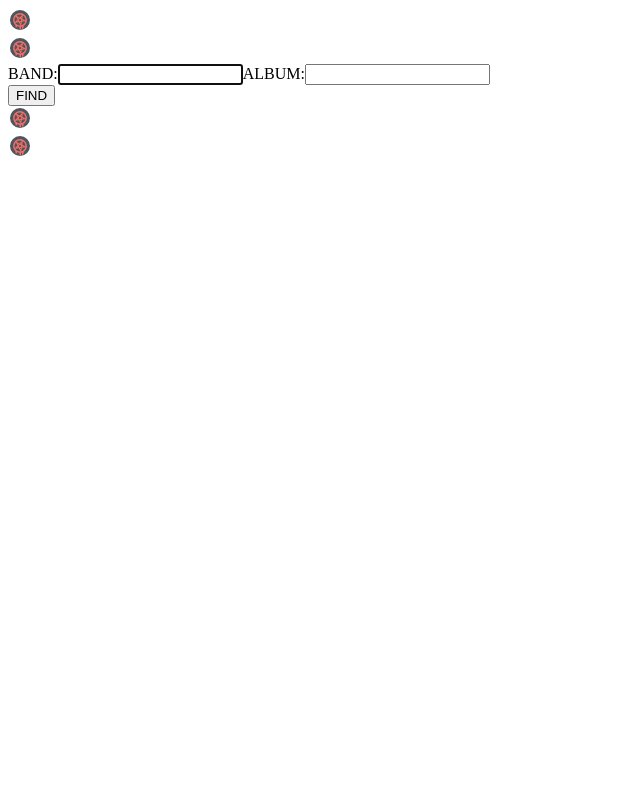
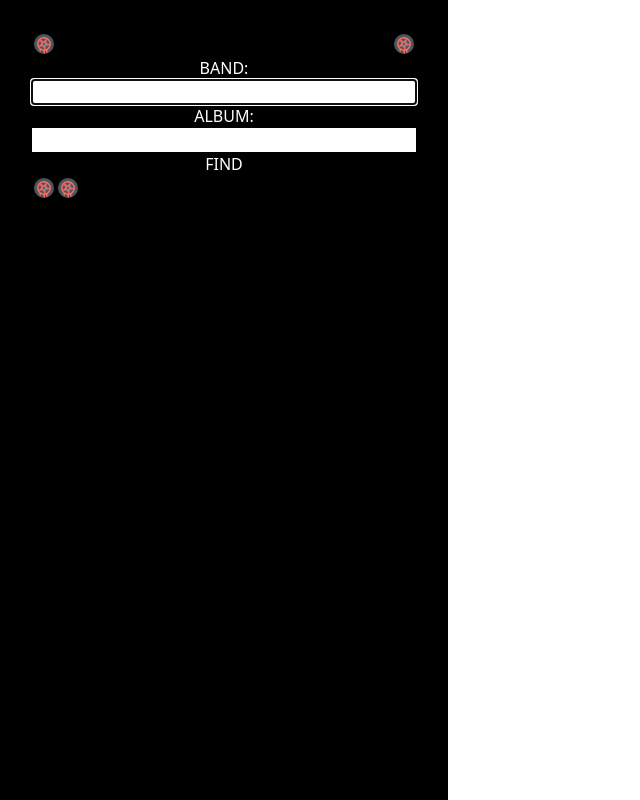
Before and after one commit to radosliwa/metal-archives-chrome-extension-for-metalheads-, a Vue app in the folder vue-metal-archives/: page / in a window 1280 px wide. Shown: the whole page, without its empty margins (0-640 px from the left). Built offline with nearby package versions, Linux system fonts and the light colour scheme.

Commit message:
tailwind added

```diff
--- /dev/null
+++ b/vue-metal-archives/postcss.config.js
@@ -0,0 +1,6 @@
+module.exports = {
+  plugins: {
+    tailwindcss: {},
+    autoprefixer: {},
+  },
+}
--- a/vue-metal-archives/public/content_scripts.ts
+++ b/vue-metal-archives/public/content_scripts.ts
@@ -8,6 +8,8 @@ chrome.storage.sync.get(['ma-structure'], async (res) => {
     select!.value = response.category;
     searchQueryBox!.value = response.input;
     setTimeout(() => {
+        console.log('RESPONSE', response);
+
         searchForm!.submit();
     }, 500)
 });
--- a/vue-metal-archives/src/App.vue
+++ b/vue-metal-archives/src/App.vue
@@ -1,6 +1,6 @@
 <template>
-    <div id="ma-container">
-        <div class="icon-wrapper">
+    <div id="ma-container" class="bg-black p-8 min-h-screen max-w-md text-center">
+        <div class="icon-wrapper flex justify-between">
             <div class="pentagram">
                 <img class="pentagram" src="./assets/images/pentagram.svg" alt="pentagram">
             </div>
@@ -8,16 +8,17 @@
                 <img class="pentagram" src="./assets/images/pentagram.svg" alt="pentagram">
             </div>
         </div>
-        <form id="searchForm" action="">
-            <div class="inputs">
-                <label for="bandName">BAND:</label>
+        <form id="searchForm" action="" class="flex flex-col">
+            <div class="inputs flex flex-col">
+                <label for="bandName" class="text-white">BAND:</label>
                 <input type="text" ref="inputBand" name="band" id="bandName" autofocus>
-                <label for="album">ALBUM:</label>
+                <label for="album" class="text-white">ALBUM:</label>
                 <input type="text" ref="inputAlbum" name="album" id="album">
             </div>
-            <button id="submitBtn" ref="submitBtn" type="submit" @click.prevent="handleSubmit">FIND</button>
+            <div role="button" id="submitBtn" class="text-white" ref="submitBtn" type="submit"
+                @click.prevent="handleSubmit">FIND</div>
         </form>
-        <div class="icon-wrapper">
+        <div class="icon-wrapper flex space">
             <div class="pentagram">
                 <img class="pentagram" src="./assets/images/pentagram.svg" alt="">
             </div>
@@ -30,7 +31,7 @@
 
 
 <script lang="ts">
-import { defineComponent, onMounted, reactive, Ref, ref, onUnmounted } from 'vue'
+import { defineComponent, onMounted, reactive, Ref, ref, onUnmounted, computed } from 'vue'
 
 interface IFormData {
     category: string;
@@ -39,15 +40,15 @@ interface IFormData {
 
 export default defineComponent({
     setup() {
-        const submitBtn = ref<HTMLButtonElement | null>(null);
+        const submitBtn = ref<HTMLDivElement | null>(null);
         const inputBand = ref<HTMLInputElement | null>(null);
         const inputAlbum = ref<HTMLInputElement | null>(null);
         const inputs: Ref<HTMLInputElement | null>[] = [inputBand, inputAlbum];
-        const enterPressedAndFormReady = ref(false);
         const formData: IFormData = reactive({
             category: '',
             input: ''
         })
+        const formReady = computed(() => formData.category.length > 0 || formData.input.length > 0);
 
         function handleListener(elem: any, event: string, callback: (e: Event | KeyboardEvent) => void, action: 'add' | 'remove' = 'add') {
             if (action === 'add') {
@@ -78,47 +79,47 @@ export default defineComponent({
             if (e.target === inputAlbum.value) {
                 category = 'album_title';
             }
-            input = e.target!.value;
+            input = (e.target as HTMLInputElement)!.value;
         }
 
         function populateStorage(): void {
-            if (Object.keys(formData).length && chrome?.storage) {
+            if (formReady && chrome?.storage) {
                 chrome.storage.sync.set({ 'ma-structure': JSON.stringify(formData) });
             }
         }
 
         function redirectToMA(): void {
+            // if (chrome?.tabs) {
+            //     chrome.tabs.update({
+            //         url: import.meta.env.METAL_ARCHIVES, active: true
+            //     })
+            // }
+            // manifest 3 update active tab
+
             if (chrome?.tabs) {
-                chrome.tabs.update({
-                    url: import.meta.env.METAL_ARCHIVES, active: true
-                })
+                chrome.tabs.query({ active: true, currentWindow: true }, (tabs) => {
+                    // @ts-ignore
+                    chrome.tabs.update(tabs[0].id, { url: import.meta.env.METAL_ARCHIVES });
+                });
             }
         }
-
         function checkIfEnterPressedAndFormReady(): void {
             handleListener(document, 'keyup', (e: KeyboardEvent | Event) => {
                 if ((e as KeyboardEvent).key === 'Enter' && Object.keys(formData).length) {
-                    enterPressedAndFormReady.value = true
+                    handleSubmit();
                 }
             })
         }
 
-        function handleSubmit(e: Event): void {
-            e.preventDefault();
-            if (enterPressedAndFormReady.value) {
+        function handleSubmit(e: Event | null = null): void {
+            if (e) {
+                e.preventDefault();
+            }
+            if (formReady.value) {
                 populateStorage();
                 redirectToMA();
             }
         }
-
-        //     submit.addEventListener('click', () => {
-        //         this.submitAndRedirect()
-        //     })
-        // submitAndRedirect() {
-        //     this.populateStorage(this.structure);
-        //     this.redirectToMA();
-        //     window.close();
-        // }
 
         onMounted(() => {
             collectDataOnInput()
--- /dev/null
+++ b/vue-metal-archives/src/index.css
@@ -0,0 +1,3 @@
+@tailwind base;
+@tailwind components;
+@tailwind utilities;
--- a/vue-metal-archives/src/main.ts
+++ b/vue-metal-archives/src/main.ts
@@ -1,4 +1,5 @@
 import { createApp } from 'vue'
 import App from './App.vue'
+import './index.css';
 
 createApp(App).mount('#app')
--- /dev/null
+++ b/vue-metal-archives/tailwind.config.js
@@ -0,0 +1,11 @@
+// const tailwindcss = require('tailwindcss')
+
+module.exports = {
+  purge: ['./index.html', './src/**/*.{vue,js,ts,jsx,tsx}'],
+  content: ["./index.html",
+    "./src/**/*.{vue,js,ts,jsx,tsx}",],
+  theme: {
+    extend: {},
+  },
+  plugins: [],
+}
```
Also changed, not shown: vue-metal-archives/package.json (+7 -3 lines), vue-metal-archives/public/manifest.json, 1 other file (tests, documents, lock files or other folders).
